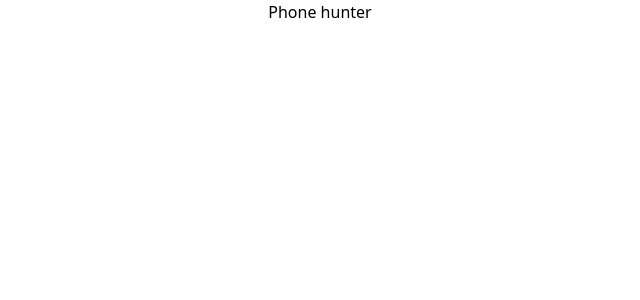
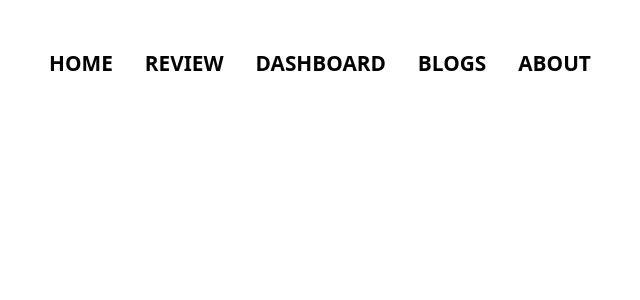
Before and after one commit to borhansahed/Headphone-hunter, a React (Create React App) app: page / in a window 1280 px wide. Shown: the top 300 px of the page, without its empty margins (320-960 px from the left). Built offline with nearby package versions, Linux system fonts and the light colour scheme.

Commit message:
navber done

```diff
--- a/src/App.css
+++ b/src/App.css
@@ -1,38 +1,5 @@
-.App {
-  text-align: center;
+*{
+  margin: 0;
+  padding: 0;
+  box-sizing: border-box;
 }
-
-.App-logo {
-  height: 40vmin;
-  pointer-events: none;
-}
-
-@media (prefers-reduced-motion: no-preference) {
-  .App-logo {
-    animation: App-logo-spin infinite 20s linear;
-  }
-}
-
-.App-header {
-  background-color: #282c34;
-  min-height: 100vh;
-  display: flex;
-  flex-direction: column;
-  align-items: center;
-  justify-content: center;
-  font-size: calc(10px + 2vmin);
-  color: white;
-}
-
-.App-link {
-  color: #61dafb;
-}
-
-@keyframes App-logo-spin {
-  from {
-    transform: rotate(0deg);
-  }
-  to {
-    transform: rotate(360deg);
-  }
-}
--- a/src/App.js
+++ b/src/App.js
@@ -1,12 +1,12 @@
 import logo from './logo.svg';
 import './App.css';
+import Navber from './components/Navber/Navber';
 
 function App() {
   return (
-    <div className="App">
-      <h1>Phone hunter
+    <div >
+     <Navber />
 
-      </h1>
     </div>
   );
 }
--- /dev/null
+++ b/src/components/Navber/Navber.css
@@ -0,0 +1,10 @@
+.nav-container{
+   margin-top: 3rem;
+   text-align: center;
+
+}
+.nav-container a {
+    margin:0px 1rem;
+    font-size: 1.3rem;
+    font-weight: 600;
+}
--- /dev/null
+++ b/src/components/Navber/Navber.js
@@ -0,0 +1,17 @@
+import React from 'react';
+import './Navber.css'
+const Navber = () => {
+    return (
+        <div className='nav-container'>
+          <div >
+          <a href="">HOME</a>
+            <a href="">REVIEW</a>
+            <a href="">DASHBOARD</a>
+            <a href="">BLOGS</a>
+            <a href="">ABOUT</a>
+          </div>
+        </div>
+    );
+};
+
+export default Navber;
```
Also changed, not shown: src/assets/images/headphone.png (renamed from public/headphone.png).
